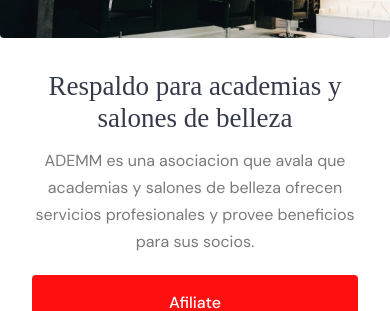
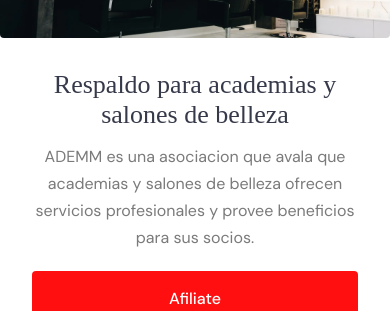
Before and after one commit to BrandonMasis/ademm-website, a plain HTML site: page index.html in a window 390 px wide. Shown: the part 198-509 px from the top of the page. Drawn offline with Linux system fonts and the light colour scheme; a web font is replaced by a local one.

Commit message:
Initial dist subtree commit

```diff
--- a/style.scss
+++ b/style.scss
@@ -1424,7 +1424,6 @@
 
         .container{
             margin: 0 !important;
-            width: fit-content;
             padding: 0 2rem;
             display: flex;
             flex-direction: column;
@@ -1446,6 +1445,7 @@
                 .hero-heading{
                     width: 30rem !important;
                     min-width: 0 !important;
+
 
                 }
 
@@ -1932,15 +1932,14 @@
                 text-align: center;
                 word-wrap: break-word;
                 width: 100%;
-                font-size: 27px;
-                line-height: 32px;
+                font-size: 26px;
+                line-height: 30px;
                 width: 100% !important;
             }
 
             .small-text{
                 width: 100% !important;
-
-                word-wrap: break-word;
+                word-break: keep-all;
                 font-size: 16px;
                 text-align: center;
                 max-width: 35rem;
```
Also changed, not shown: style.css, 1 other file.
